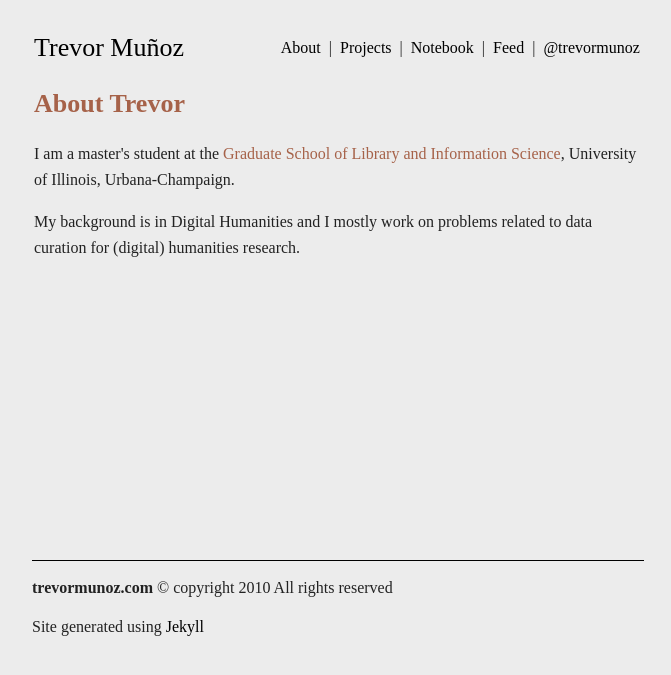
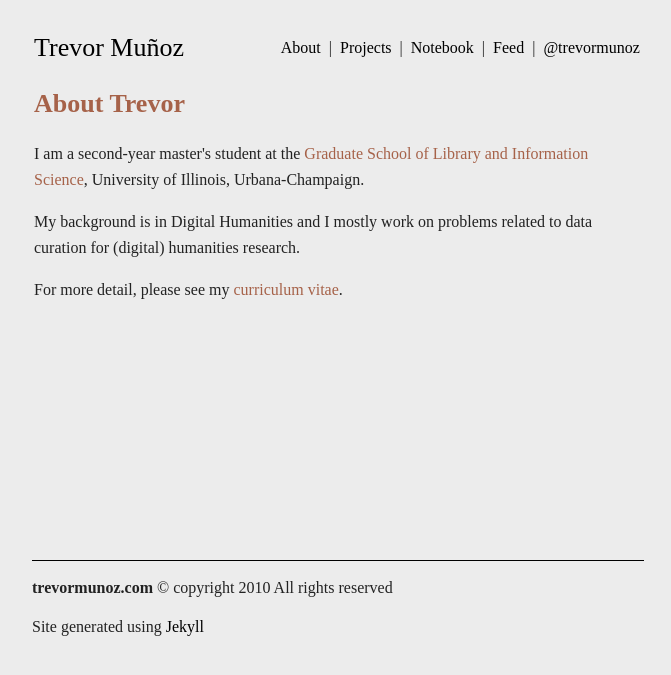
Before and after one commit to trevormunoz/calling-card, a Jekyll site: the page built from about/index.html, in a window 1280 px wide. Shown: the top 675 px of the page, without its empty margins (302-973 px from the left). Built offline with Jekyll 4.4.1, drawn with Linux system fonts in a browser that asks for light colours; nearby versions of some CDN libraries; library files that are not in the unit come from our copies; Markdown is read by kramdown in place of the engine named in the settings.

Commit message:
changed about text and moved cv link

```diff
--- a/about/index.html
+++ b/about/index.html
@@ -5,6 +5,8 @@ title: About Trevor
 
 <div class="content">
 	<h3>About Trevor</h3>
-	<p>I am a master's student at the <a href="http://www.lis.illinois.edu/" target="_blank">Graduate School of Library and Information Science</a>, University of Illinois, Urbana-Champaign.</p>
+	<p>I am a second-year master's student at the <a href="http://www.lis.illinois.edu/" target="_blank">Graduate School of Library and Information Science</a>, University of Illinois, Urbana-Champaign.</p>
 	<p>My background is in Digital Humanities and I mostly work on problems related to data curation for (digital) humanities research.</p>
+
+	<p>For more detail, please see my <a href="/munoz.trevor_cv.pdf">curriculum vitae</a>.</p>
 </div>
```
